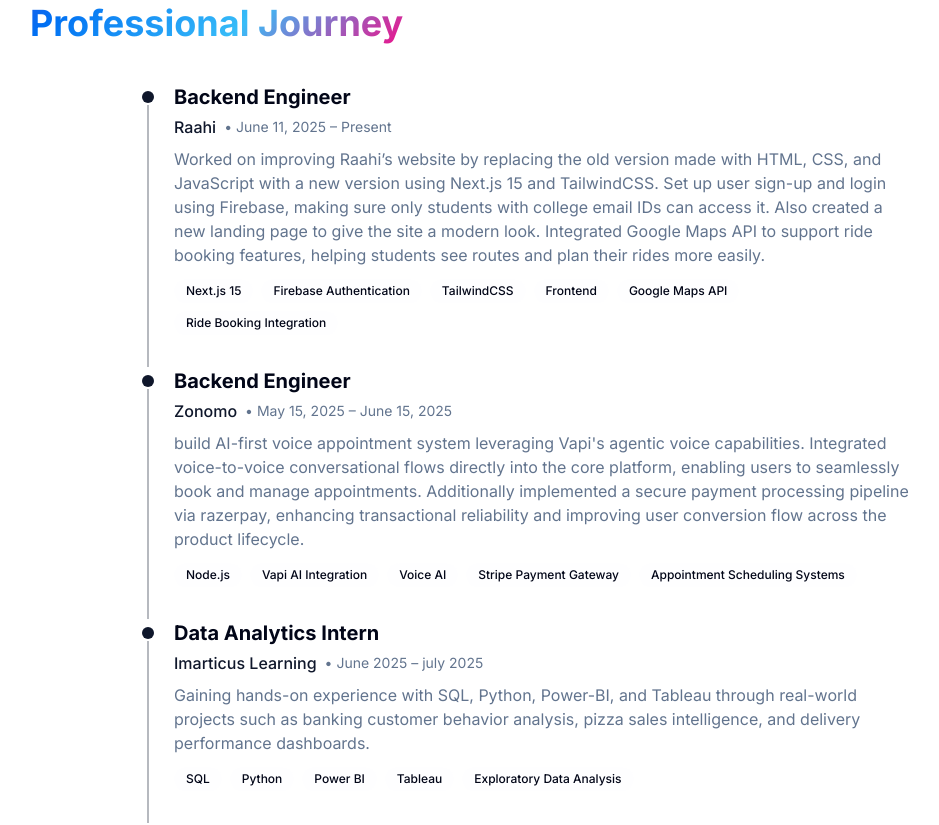
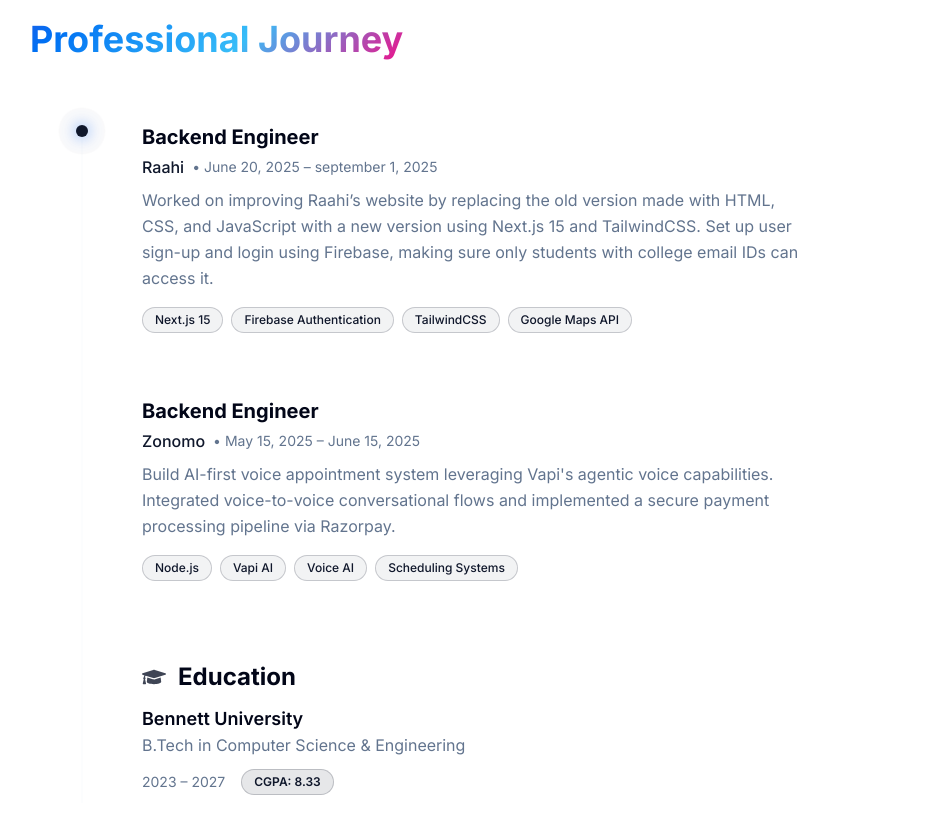
Before and after one commit to DEVAANSH001/portfolio, a Next.js app: page / in a window 1280 px wide. Shown: the part 600-1425 px from the top of the page, without its empty margins (114-1053 px from the left). Built offline with nearby package versions, Linux system fonts and the light colour scheme.

Commit message:
updated & added blink drop line

```diff
--- a/src/components/Experience.tsx
+++ b/src/components/Experience.tsx
@@ -1,90 +1,51 @@
 "use client";
 
-import { motion } from "framer-motion";
+import { motion, useScroll, useSpring, useTransform } from "framer-motion";
 import { FaGraduationCap } from "react-icons/fa";
 import { AuroraText } from "@/components/magicui/aurora-text";
+import { useRef } from "react";
 
 const EXPERIENCE = [
   {
     role: "Backend Engineer",
     company: "Raahi",
-    period: "June 11, 2025 – Present",
+    period: "June 20, 2025 – september 1, 2025",
     description:
-      "Worked on improving Raahi’s website by replacing the old version made with HTML, CSS, and JavaScript with a new version using Next.js 15 and TailwindCSS. Set up user sign-up and login using Firebase, making sure only students with college email IDs can access it. Also created a new landing page to give the site a modern look. Integrated Google Maps API to support ride booking features, helping students see routes and plan their rides more easily.",
-
-    skills: [
-     "Next.js 15",
-      "Firebase Authentication",
-      "TailwindCSS",
-      "Frontend ",
-      "Google Maps API",
-      "Ride Booking Integration",
-    ],
+      "Worked on improving Raahi’s website by replacing the old version made with HTML, CSS, and JavaScript with a new version using Next.js 15 and TailwindCSS. Set up user sign-up and login using Firebase, making sure only students with college email IDs can access it.",
+    skills: ["Next.js 15", "Firebase Authentication", "TailwindCSS", "Google Maps API"],
   },
   {
     role: "Backend Engineer",
     company: "Zonomo",
     period: "May 15, 2025 – June 15, 2025",
     description:
-    "build AI-first voice appointment system leveraging Vapi's agentic voice capabilities. Integrated voice-to-voice conversational flows directly into the core platform, enabling users to seamlessly book and manage appointments. Additionally implemented a secure payment processing pipeline via razerpay, enhancing transactional reliability and improving user conversion flow across the product lifecycle.",
-    skills: [
-      "Node.js",
-      "Vapi AI Integration",
-      "Voice AI",
-      "Stripe Payment Gateway",
-      "Appointment Scheduling Systems",
-
-    ],
-  },
-  {
-    role: "Data Analytics Intern",
-    company: "Imarticus Learning",
-    period: "June 2025 – july 2025 ",
-    description:
-      'Gaining hands-on experience with SQL, Python, Power-BI, and Tableau through real-world projects such as banking customer behavior analysis, pizza sales intelligence, and delivery performance dashboards.',
-    skills: [
-      "SQL",
-      "Python",
-      "Power BI",
-      "Tableau",
-      "Exploratory Data Analysis",
-    ],
+      "Build AI-first voice appointment system leveraging Vapi's agentic voice capabilities. Integrated voice-to-voice conversational flows and implemented a secure payment processing pipeline via Razorpay.",
+    skills: ["Node.js", "Vapi AI", "Voice AI", "Scheduling Systems"],
   },
 ];
 
-
-function ExperienceCard({
-  experience,
-  index,
-}: {
-  experience: (typeof EXPERIENCE)[0];
-  index: number;
-}) {
+function ExperienceCard({ experience }: { experience: (typeof EXPERIENCE)[0] }) {
   return (
     <motion.div
-      initial={{ opacity: 0, x: -50 }}
+      initial={{ opacity: 0, x: -20 }}
       whileInView={{ opacity: 1, x: 0 }}
-      viewport={{ once: true }}
-      transition={{
-        delay: index * 0.1,
-        duration: 0.6,
-        ease: "easeOut",
-      }}
-      className="relative pl-8 pb-8 before:absolute before:left-0 before:top-2 before:h-3 before:w-3 before:rounded-full before:bg-primary after:absolute after:left-[5px] after:top-[22px] after:h-[calc(100%-22px)] after:w-0.5 after:bg-primary/30 last:after:hidden"
+      viewport={{ once: true, margin: "-100px" }}
+      transition={{ duration: 0.5 }}
+      className="relative pl-12 pb-16"
     >
       <div className="mb-1 text-xl font-bold">{experience.role}</div>
       <div className="mb-2 flex items-center gap-2">
         <span className="font-medium text-primary">{experience.company}</span>
-        <span className="text-sm text-muted-foreground">
-          • {experience.period}
-        </span>
+        <span className="text-sm text-muted-foreground">• {experience.period}</span>
       </div>
-      <p className="mb-3 text-muted-foreground">{experience.description}</p>
+      <p className="mb-4 text-muted-foreground max-w-2xl text-pretty leading-relaxed">
+        {experience.description}
+      </p>
       <div className="flex flex-wrap gap-2">
         {experience.skills.map((skill) => (
           <span
             key={skill}
-            className="rounded-full bg-accent/10 px-3 py-1 text-xs font-medium"
+            className="rounded-full border border-primary/20 bg-primary/5 px-3 py-1 text-xs font-medium text-primary"
           >
             {skill}
           </span>
@@ -95,70 +56,87 @@
 }
 
 export default function Experience() {
+  const containerRef = useRef<HTMLDivElement>(null);
+
+  const { scrollYProgress } = useScroll({
+    target: containerRef,
+    offset: ["start 60%", "end 80%"],
+  });
+
+  const smoothProgress = useSpring(scrollYProgress, {
+    stiffness: 100,
+    damping: 30,
+    restDelta: 0.001,
+  });
+
+  const positionY = useTransform(smoothProgress, (value) => `${value * 100}%`);
+
   return (
-    <section id="experience" className="w-full py-20">
+    <section id="experience" className="w-full py-24 bg-background overflow-hidden">
       <div className="container px-4">
-
         <motion.div
-          initial={{ opacity: 0 }}
-          whileInView={{ opacity: 1 }}
+          initial={{ opacity: 0, y: 20 }}
+          whileInView={{ opacity: 1, y: 0 }}
           viewport={{ once: true }}
-          transition={{ duration: 0.6 }}
-          className="mb-10"
+          className="mb-16"
         >
           <AuroraText className="text-4xl font-bold text-left">
             Professional Journey
           </AuroraText>
         </motion.div>
 
-        {/* Centered content */}
-        <motion.div
-          initial={{ opacity: 0 }}
-          whileInView={{ opacity: 1 }}
-          viewport={{ once: true }}
-          transition={{ duration: 0.6 }}
-          className="max-w-3xl mx-auto"
-        >
-          <div className="relative">
-            {EXPERIENCE.map((exp, index) => (
-              <ExperienceCard
-                key={exp.company}
-                experience={exp}
-                index={index}
-              />
+        <div className="max-w-4xl mx-auto relative" ref={containerRef}>
+
+          <div className="absolute left-0 top-2 h-full w-full pointer-events-none">
+            <div className="absolute left-[4px] h-full w-[2px] -translate-x-1/2 bg-muted/20" />
+
+
+            <motion.div
+              style={{ scaleY: smoothProgress, originY: 0 }}
+              className="absolute left-[4px] h-full w-[2px] -translate-x-1/2 bg-primary z-0"
+            />
+     <motion.div
+              style={{ top: positionY }}
+              className="absolute left-[4px] z-20 -translate-x-1/2 -translate-y-1/2 w-6 h-6 flex items-center justify-center"
+            >
+
+              <span className="absolute inline-flex h-full w-full animate-ping rounded-full bg-primary opacity-40"></span>
+
+              <span className="relative inline-flex h-3 w-3 rounded-full bg-primary shadow-[0_0_15px_rgba(59,130,246,0.8)]"></span>
+            </motion.div>
+          </div>
+
+          <div className="relative z-10 ml-4">
+            {EXPERIENCE.map((exp) => (
+              <ExperienceCard key={exp.company} experience={exp} />
             ))}
 
 
             <motion.div
-              initial={{ opacity: 0, y: 20 }}
-              whileInView={{ opacity: 1, y: 0 }}
+              initial={{ opacity: 0, x: -20 }}
+              whileInView={{ opacity: 1, x: 0 }}
               viewport={{ once: true }}
-              transition={{ delay: 0.6, duration: 0.6 }}
-              className="relative pl-8 pb-8 before:absolute before:left-0 before:top-2 before:h-3 before:w-3 before:rounded-full before:bg-primary"
+              className="relative pl-12 pt-4"
             >
-              <div className="flex items-center mb-2">
-                <FaGraduationCap className="mr-2 text-xl text-primary" />
-                <h3 className="text-xl font-bold">Education</h3>
+              <div className="flex items-center mb-3">
+                <FaGraduationCap className="mr-3 text-2xl text-primary/80" />
+                <h3 className="text-2xl font-bold text-foreground">Education</h3>
               </div>
 
-              <div className="mb-1">
-                <p className="text-lg font-semibold text-foreground">
-                  Bennett University
-                </p>
-                <p className="text-sm text-muted-foreground">
-                  B.Tech in Computer Science & Engineering
-                </p>
+              <div className="mb-2">
+                <p className="text-lg font-semibold">Bennett University</p>
+                <p className="text-muted-foreground">B.Tech in Computer Science & Engineering</p>
               </div>
 
-              <div className="flex items-center gap-4 text-sm text-muted-foreground">
-                <span>2023 – 2027</span>
-                <span className="inline-block px-2 py-0.5 rounded-full bg-accent/10 text-accent-foreground font-medium">
+              <div className="flex items-center gap-4 text-sm text-muted-foreground mt-3">
+                <span className="font-mono">2023 – 2027</span>
+                <span className="px-3 py-1 rounded-full bg-primary/10 border border-primary/20 text-primary font-semibold text-xs">
                   CGPA: 8.33
                 </span>
               </div>
             </motion.div>
           </div>
-        </motion.div>
+        </div>
       </div>
     </section>
   );
```
